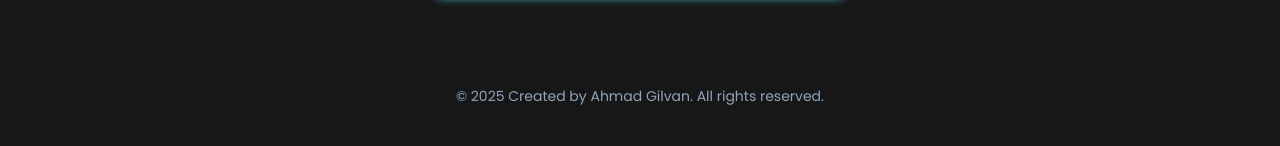
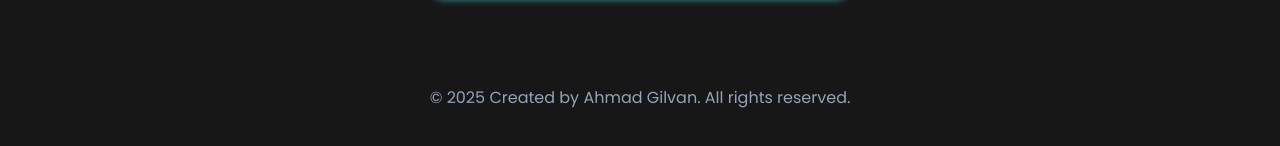
Before and after one commit to gillpann/linkhub-gilvan, a Next.js app: page / in a window 1280 px wide. Shown: the part 632-778 px from the top of the page. Built offline with nearby package versions, Linux system fonts and the light colour scheme.

Commit message:
update footer

```diff
--- a/components/Footer.jsx
+++ b/components/Footer.jsx
@@ -1,7 +1,7 @@
 const Footer = () => {
     return (
-        <footer className="w-full text-center py-6 text-[var(--text-muted)] text-sm relative z-10">
-        <p>© {new Date().getFullYear()} Created by Ahmad Gilvan. All rights reserved.</p>
+        <footer className="w-full text-center py-6 text-[var(--text-muted)] text-sm md:text-base whitespace-nowrap relative z-10">
+        <p> &copy; {new Date().getFullYear()} Created by Ahmad Gilvan. All rights reserved.</p>
         </footer>
     );
 };
```
